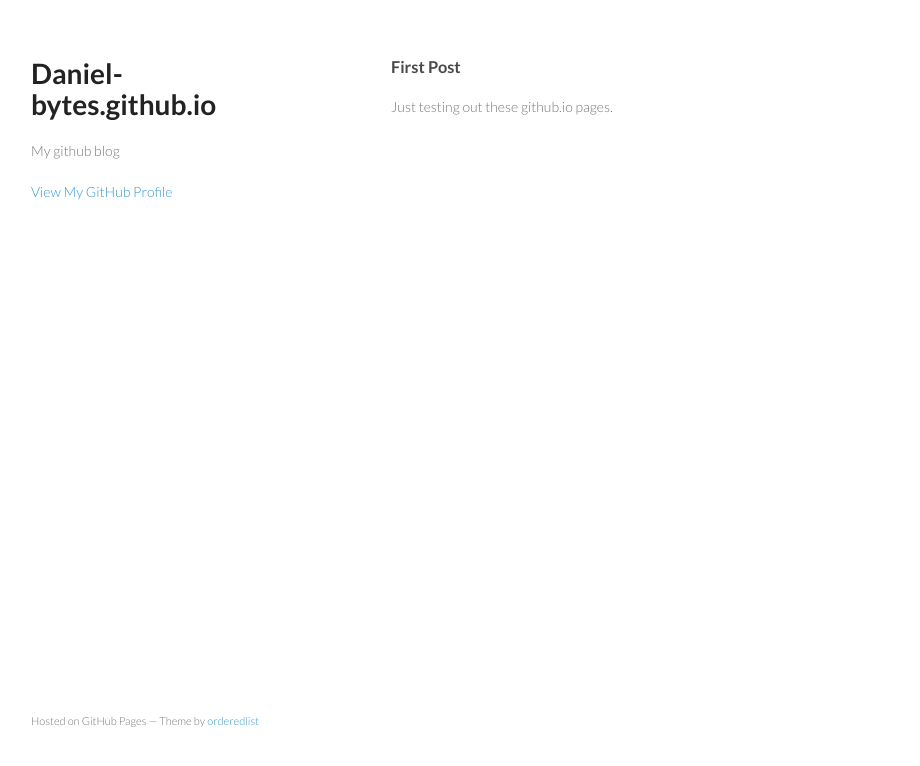
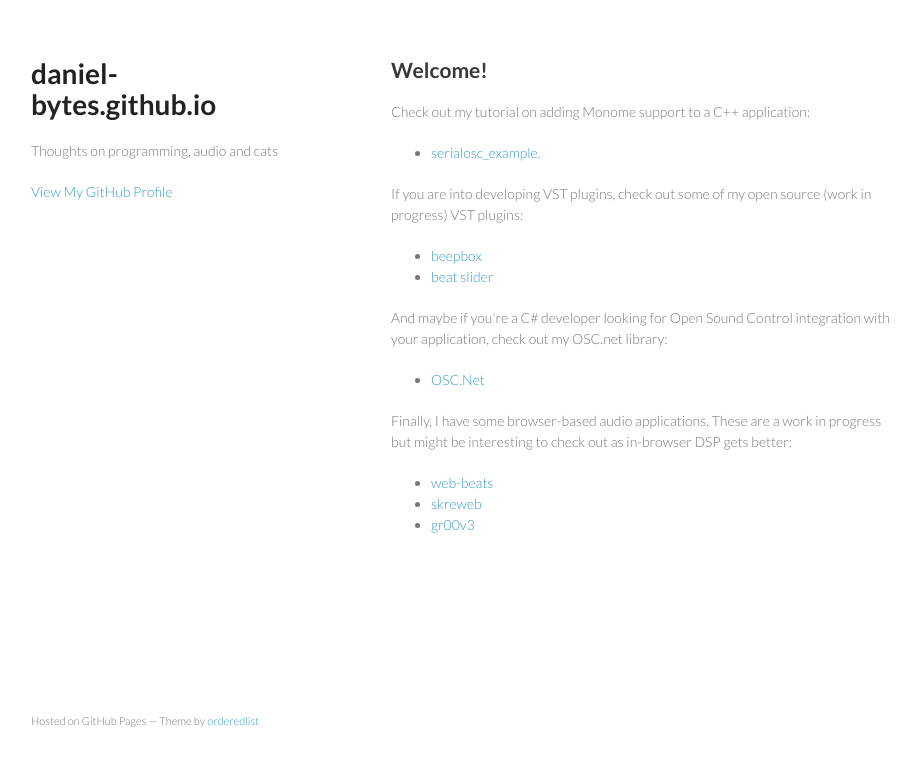
Before and after one commit to daniel-bytes/daniel-bytes.github.io, a plain HTML site: page index.html in a window 1280 px wide. Shown: the whole page, without its empty margins (179-1099 px from the left). Drawn offline with Linux system fonts and the light colour scheme.

Commit message:
Replace master branch with page content via GitHub

```diff
--- a/index.html
+++ b/index.html
@@ -3,7 +3,7 @@
   <head>
     <meta charset="utf-8">
     <meta http-equiv="X-UA-Compatible" content="chrome=1">
-    <title>Daniel-bytes.github.io by daniel-bytes</title>
+    <title>daniel-bytes.github.io by daniel-bytes</title>
 
     <link rel="stylesheet" href="stylesheets/styles.css">
     <link rel="stylesheet" href="stylesheets/pygment_trac.css">
@@ -15,18 +15,38 @@
   <body>
     <div class="wrapper">
       <header>
-        <h1>Daniel-bytes.github.io</h1>
-        <p>My github blog</p>
+        <h1>daniel-bytes.github.io</h1>
+        <p>Thoughts on programming, audio and cats</p>
 
 
         <p class="view"><a href="https://github.com/daniel-bytes">View My GitHub Profile</a></p>
 
       </header>
       <section>
-        <h3>
-<a name="first-post" class="anchor" href="#first-post"><span class="octicon octicon-link"></span></a>First Post</h3>
+        <h2>
+<a name="welcome" class="anchor" href="#welcome"><span class="octicon octicon-link"></span></a>Welcome!</h2>
 
-<p>Just testing out these github.io pages.</p>
+<p>Check out my tutorial on adding Monome support to a C++ application: </p>
+
+<ul>
+<li>
+<a href="http://daniel-bytes.github.io/serialosc_example/">serialosc_example</a>.</li>
+</ul><p>If you are into developing VST plugins, check out some of my open source (work in progress) VST plugins:</p>
+
+<ul>
+<li><a href="https://github.com/daniel-bytes/beepbox">beepbox</a></li>
+<li><a href="https://github.com/daniel-bytes/beatslicer">beat slider</a></li>
+</ul><p>And maybe if you're a C# developer looking for Open Sound Control integration with your application, check out my OSC.net library:</p>
+
+<ul>
+<li><a href="https://github.com/daniel-bytes/osc.net">OSC.Net</a></li>
+</ul><p>Finally, I have some browser-based audio applications.  These are a work in progress but might be interesting to check out as in-browser DSP gets better:</p>
+
+<ul>
+<li><a href="https://github.com/daniel-bytes/web-beats">web-beats</a></li>
+<li><a href="https://github.com/daniel-bytes/skreweb">skreweb</a></li>
+<li><a href="https://github.com/daniel-bytes/gr00v3">gr00v3</a></li>
+</ul>
       </section>
       <footer>
         <p><small>Hosted on GitHub Pages &mdash; Theme by <a href="https://github.com/orderedlist">orderedlist</a></small></p>
--- a/params.json
+++ b/params.json
@@ -1 +1 @@
-{"name":"Daniel-bytes.github.io","tagline":"My github blog","body":"### First Post\r\nJust testing out these github.io pages.","google":"","note":"Don't delete this file! It's used internally to help with page regeneration."}
+{"name":"daniel-bytes.github.io","tagline":"Thoughts on programming, audio and cats","body":"## Welcome!\r\nCheck out my tutorial on adding Monome support to a C++ application: \r\n- [serialosc_example](http://daniel-bytes.github.io/serialosc_example/).\r\n\r\nIf you are into developing VST plugins, check out some of my open source (work in progress) VST plugins:\r\n- [beepbox](https://github.com/daniel-bytes/beepbox)\r\n- [beat slider](https://github.com/daniel-bytes/beatslicer)\r\n\r\nAnd maybe if you're a C# developer looking for Open Sound Control integration with your application, check out my OSC.net library:\r\n- [OSC.Net](https://github.com/daniel-bytes/osc.net)\r\n\r\nFinally, I have some browser-based audio applications.  These are a work in progress but might be interesting to check out as in-browser DSP gets better:\r\n- [web-beats](https://github.com/daniel-bytes/web-beats)\r\n- [skreweb](https://github.com/daniel-bytes/skreweb)\r\n- [gr00v3](https://github.com/daniel-bytes/gr00v3)","google":"","note":"Don't delete this file! It's used internally to help with page regeneration."}
```
